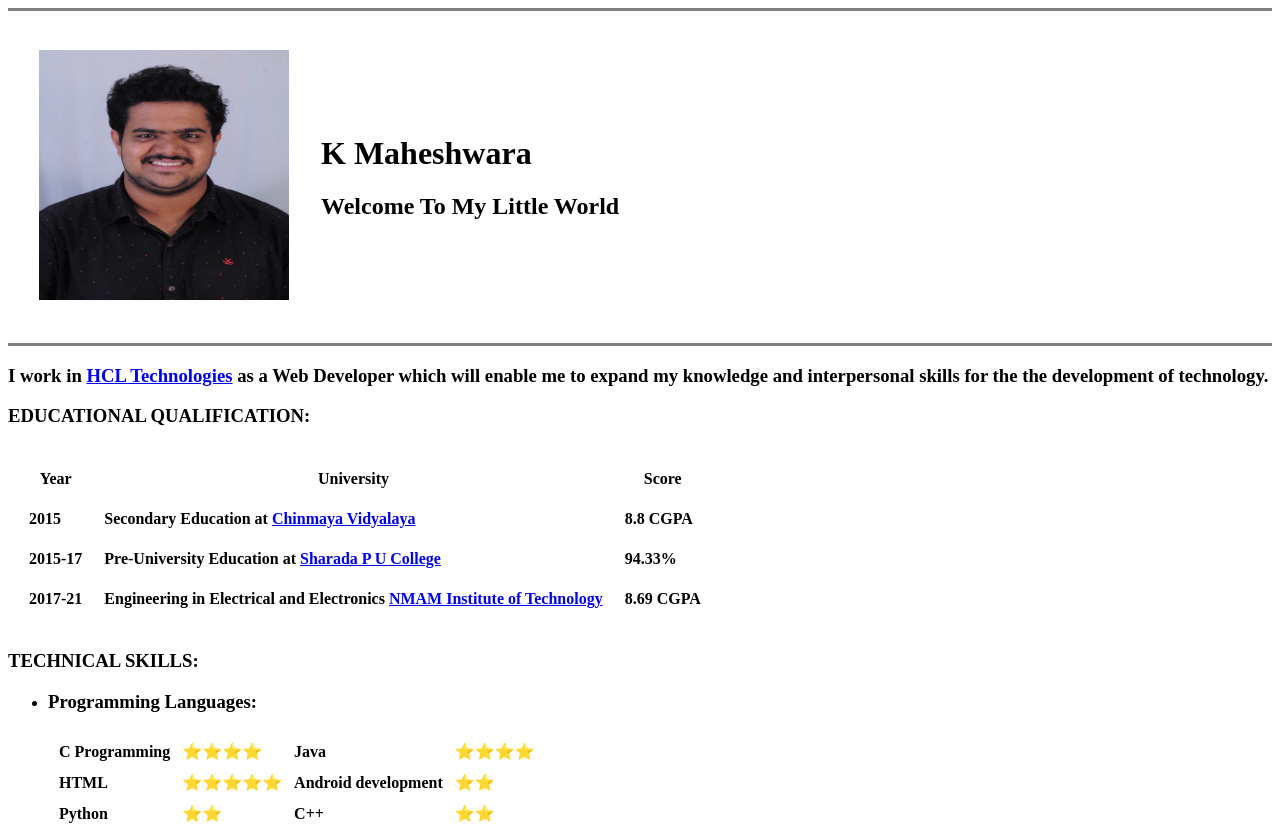
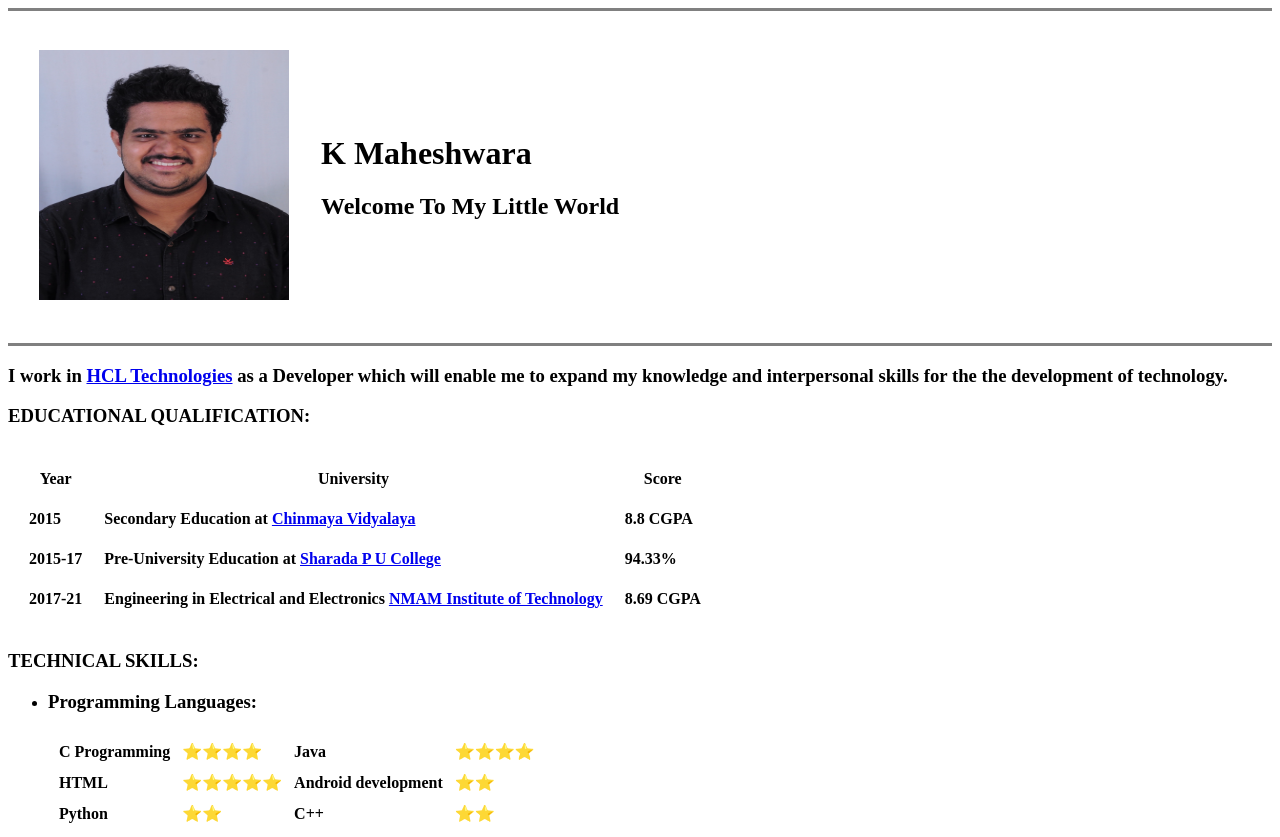
Before and after one commit to kmaheshwara7/personal_cv, a plain HTML site: page index.html in a window 1280 px wide. Shown: the top 837 px of the page. Drawn offline with Linux system fonts and the light colour scheme.

Commit message:
Add to update

```diff
--- a/index.html
+++ b/index.html
@@ -14,7 +14,7 @@
       </tr>
     </table>
     <hr size = "3" noshade>
-    <h3>I work in <a href="https://www.hcltech.com/">HCL Technologies</a> as a Web Developer which will enable me to expand my knowledge and interpersonal skills for the the development of technology.</h3>
+    <h3>I work in <a href="https://www.hcltech.com/">HCL Technologies</a> as a Developer which will enable me to expand my knowledge and interpersonal skills for the the development of technology.</h3>
     <h3>EDUCATIONAL QUALIFICATION:</h3>
     <!--
       <ul>
```
